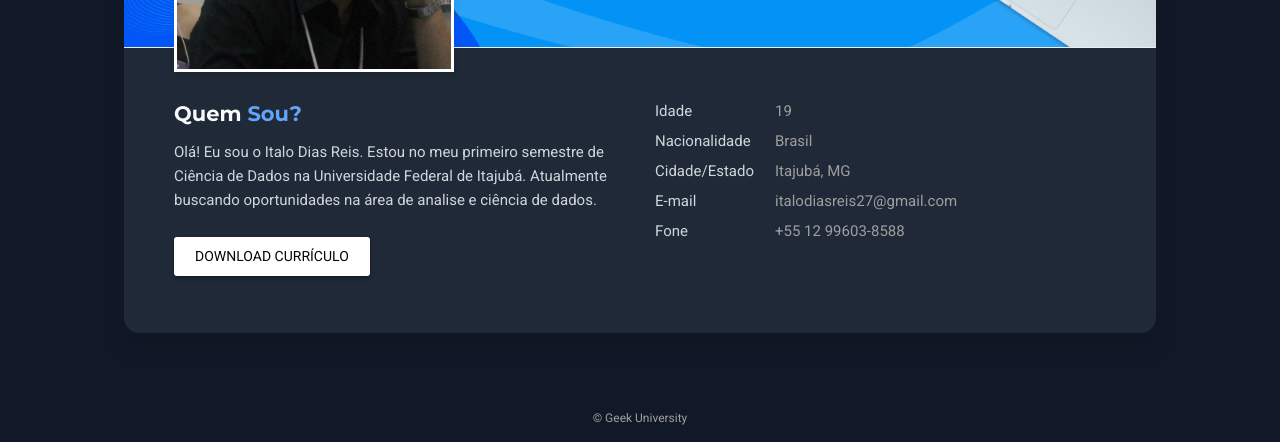
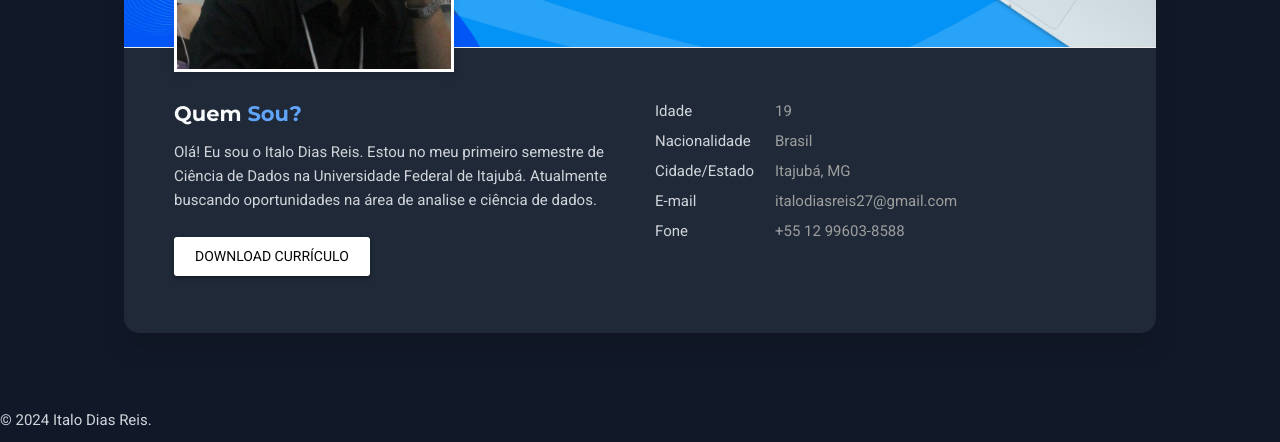
Before and after one commit to Italo27-py/italo27-py.github.io, a plain HTML site: page index.html in a window 1280 px wide. Shown: the part 358-800 px from the top of the page. Drawn offline with Linux system fonts and the light colour scheme.

Commit message:
Projeto semana 2 finalizado

```diff
--- a/index.html
+++ b/index.html
@@ -513,7 +513,9 @@
       <!-- /Main Content -->
     </div>
     <footer>
-      <div class="copyrights">&copy; Geek University</div>
+      <div class="footer-content">
+        <p>&copy; 2024 Italo Dias Reis.</p>
+      </div>
     </footer>
     <script type="text/javascript" src="js/bootstrap.min.js"></script>
     <script type="text/javascript" src="js/pages-switcher.js"></script>
```
